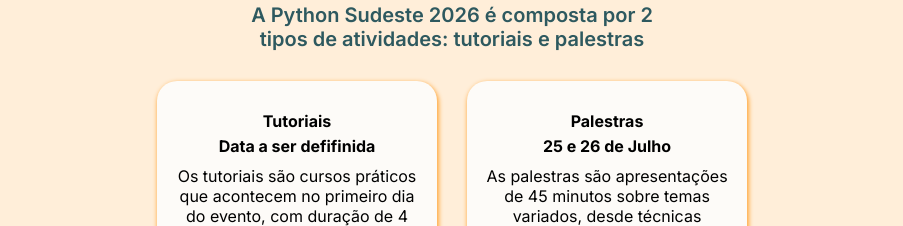
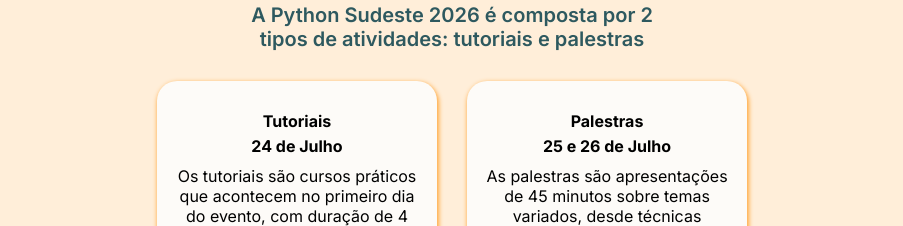
Before and after one commit to pythonsudeste/Site-PySE2026, a React (Vite) app: page / in a window 1280 px wide. Shown: the part 1401-1627 px from the top of the page, without its empty margins (188-1091 px from the left). Built offline with nearby package versions, Linux system fonts and the light colour scheme.

Commit message:
Subindo data do tutorial

```diff
--- a/src/pages/home/sections/Section3.jsx
+++ b/src/pages/home/sections/Section3.jsx
@@ -16,7 +16,7 @@
             <div className="Section3-todas-datas">
                 <div className="Section3-data">
                     <h6>Tutoriais</h6>
-                    <h6>Data a ser defifinida</h6>
+                    <h6>24 de Julho</h6>
                     <p>Os tutoriais são cursos práticos que acontecem no primeiro dia do evento, com duração de 4 horas.</p>
                     <div className="Section3-data-local">
                         <h6>Local:</h6>
```
